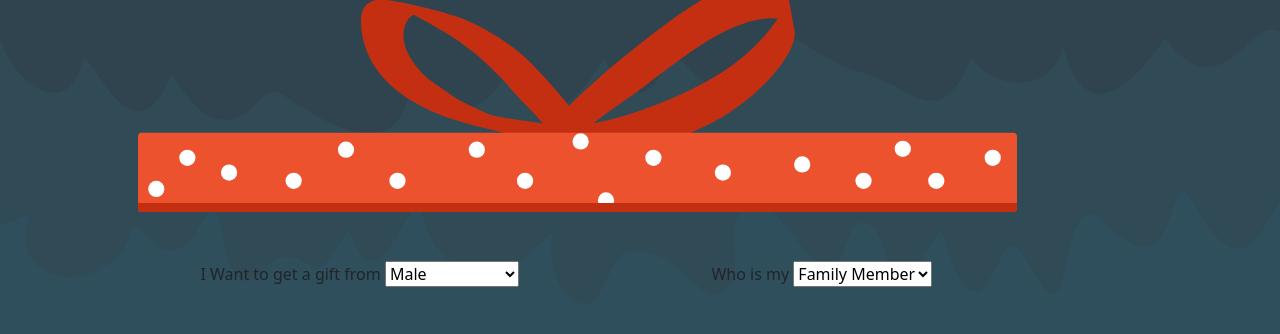
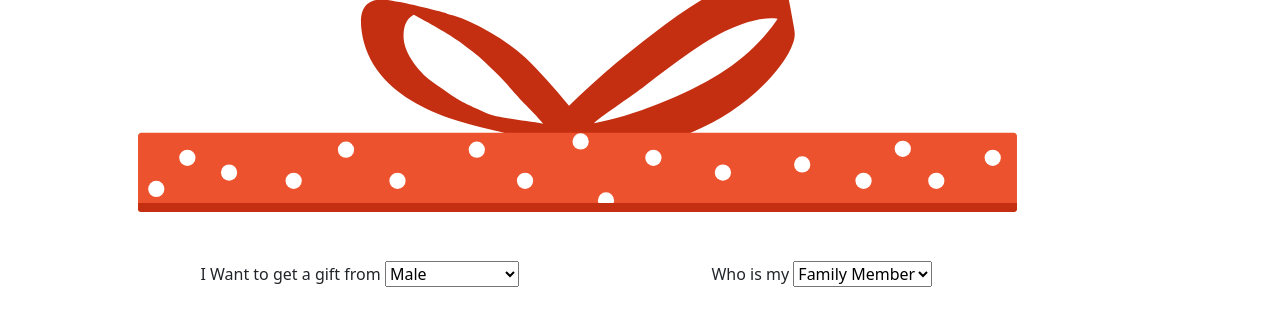
Before and after one commit to swatihivanse/Gift-Search, a plain HTML site: page index.html in a window 1280 px wide. Shown: the part 378-712 px from the top of the page. Drawn offline with nearby package versions, Linux system fonts and the light colour scheme; files whose address does not match are found by name.

Commit message:
Add files via upload

```diff
--- a/gift.css
+++ b/gift.css
@@ -1,7 +1,7 @@
 .container-fluid{
      /* width: 99% !important; */
     /* background-color:gray;  */
-    background: url(bodyimage.svg)top no-repeat;
+    background:(bodyimage.svg)top no-repeat;
     /* background-size: 850px;
     height: 226px; */
 
```
